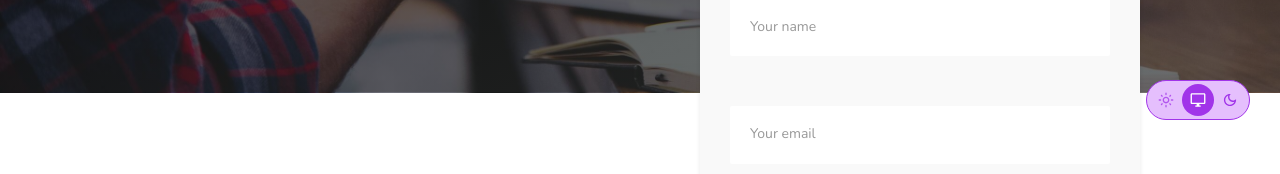
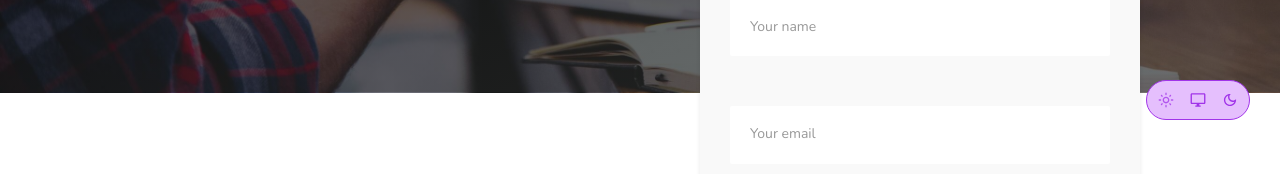
Before and after one commit to esteemayo/next-idesignx, a Next.js app: page / in a window 1280 px wide. Shown: the part 580-754 px from the top of the page. Built offline with nearby package versions, Linux system fonts and the light colour scheme.

Commit message:
fix: modify

```diff
--- a/src/components/DarkMode.tsx
+++ b/src/components/DarkMode.tsx
@@ -10,7 +10,7 @@ import DesktopWindowsOutlinedIcon from '@mui/icons-material/DesktopWindowsOutlin
 import { useDarkMode } from '@/hooks/useDarkMode';
 
 interface IBtn {
-  isActive: boolean;
+  isActive?: boolean;
 }
 
 const DarkMode = () => {
@@ -42,16 +42,6 @@ const DarkMode = () => {
     [dark]
   );
 
-  const handlePlatform = useCallback(
-    (e: React.MouseEvent<HTMLButtonElement>) => {
-      e.stopPropagation();
-
-      toggle();
-      setIsSelected(screenSize <= 768 ? 'mobile' : 'desktop');
-    },
-    [screenSize, toggle]
-  );
-
   const handleResize = useCallback(() => {
     setScreenSize(window.innerWidth);
   }, []);
@@ -72,11 +62,7 @@ const DarkMode = () => {
         >
           <LightModeOutlinedIcon />
         </Button>
-        <Button
-          type='button'
-          isActive={isSelected === 'desktop' ?? isSelected === 'mobile'}
-          onClick={handlePlatform}
-        >
+        <Button type='button'>
           {screenSize <= 768 ? (
             <SmartphoneOutlinedIcon />
           ) : (
```
